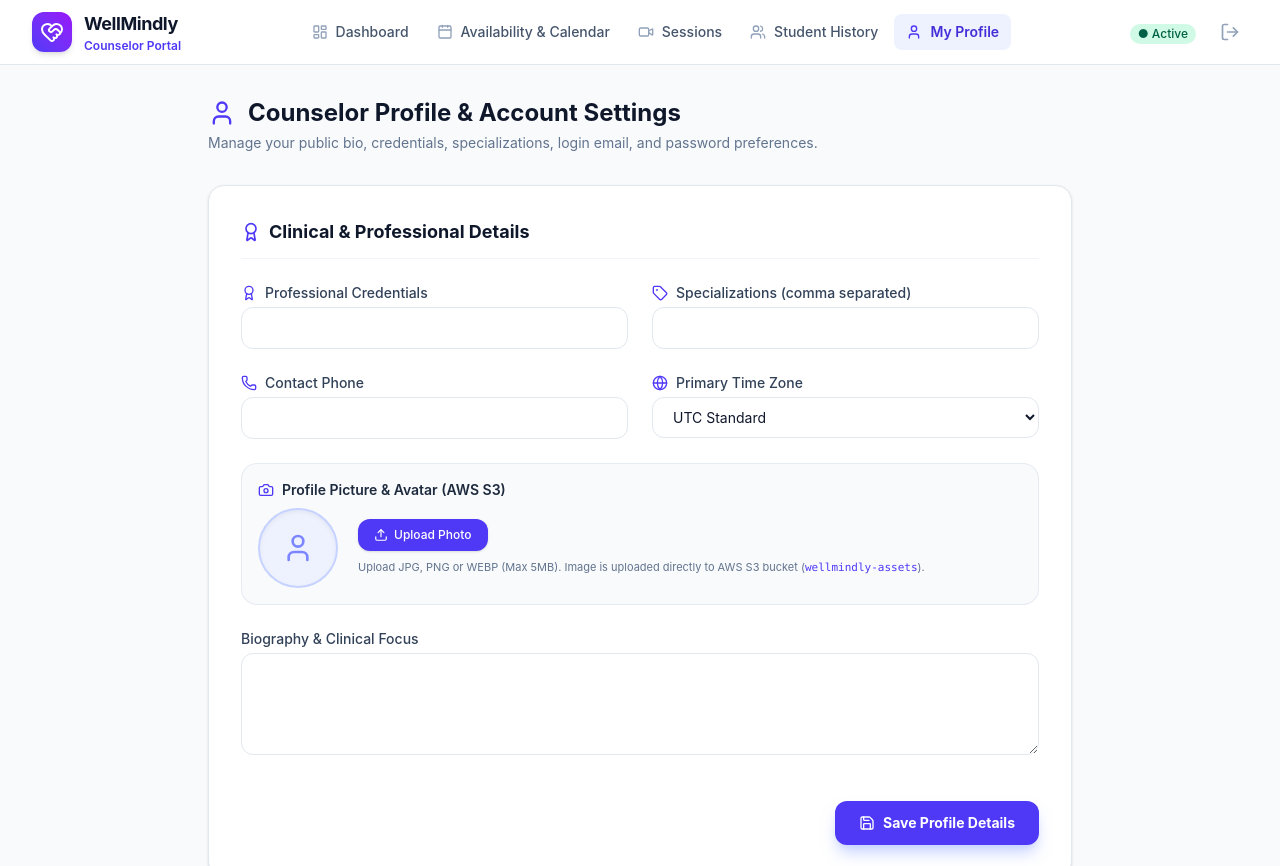
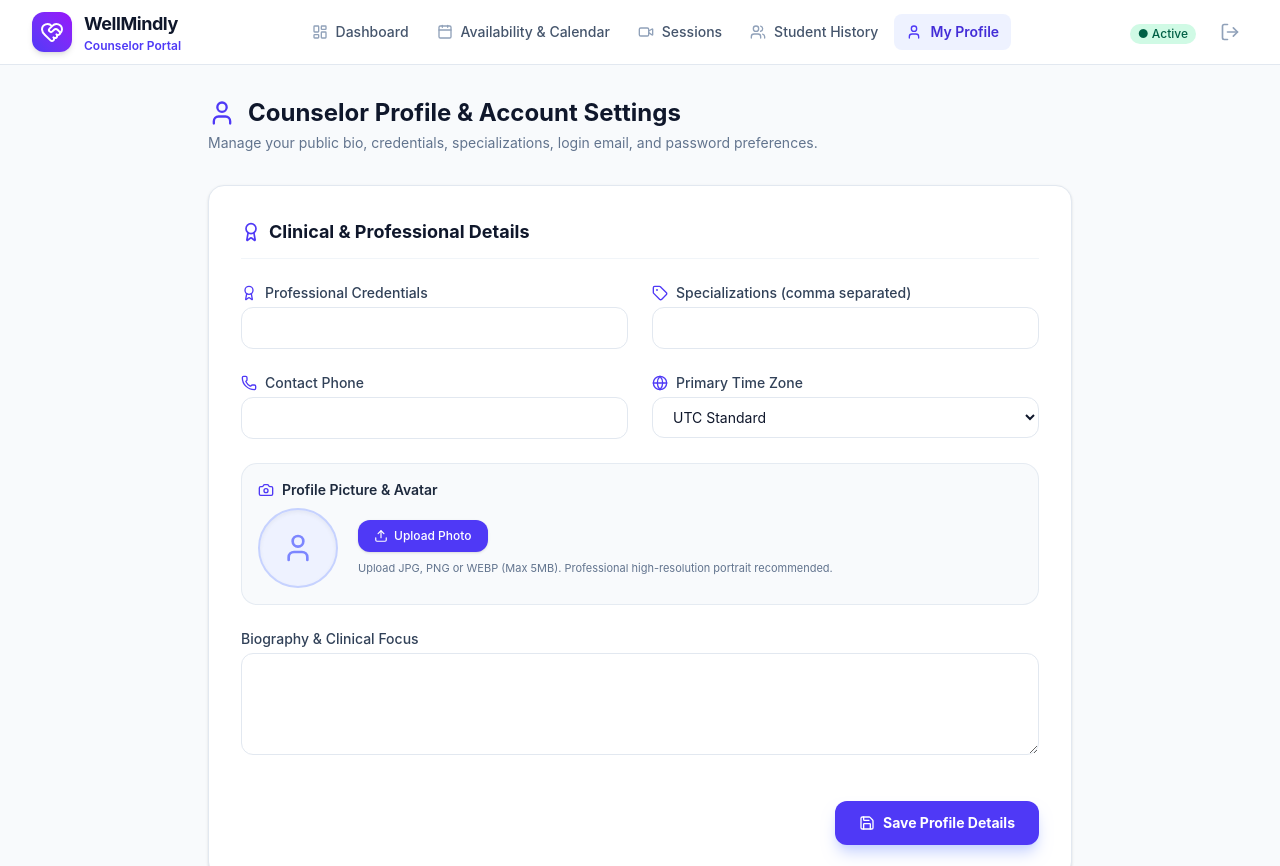
Before and after one commit to wellmindly/wellmindly-counselor, a React (Vite) app: page /profile in a window 1280 px wide. Shown: the top 866 px of the page. Built offline with nearby package versions, Linux system fonts and the light colour scheme; no server answers; sample sign-in values are in the browser's storage.

Commit message:
fix(ui): remove technical cloud infrastructure copy from profile upload helper text

```diff
--- a/src/pages/Profile.tsx
+++ b/src/pages/Profile.tsx
@@ -231,7 +231,7 @@ export const Profile: React.FC = () => {
           <div className="md:col-span-2 bg-slate-50 p-4 rounded-2xl border border-slate-200/80">
             <label className="block text-sm font-semibold text-slate-800 mb-2 flex items-center space-x-2">
               <Camera className="w-4 h-4 text-indigo-600" />
-              <span>Profile Picture & Avatar (AWS S3)</span>
+              <span>Profile Picture & Avatar</span>
             </label>
 
             <div className="flex flex-col sm:flex-row items-center space-y-4 sm:space-y-0 sm:space-x-5">
@@ -275,7 +275,7 @@ export const Profile: React.FC = () => {
                   )}
                 </div>
                 <p className="text-[11px] text-slate-500">
-                  Upload JPG, PNG or WEBP (Max 5MB). Image is uploaded directly to AWS S3 bucket (<code className="text-indigo-600">wellmindly-assets</code>).
+                  Upload JPG, PNG or WEBP (Max 5MB). Professional high-resolution portrait recommended.
                 </p>
                 {avatarUrl && (
                   <input
```
